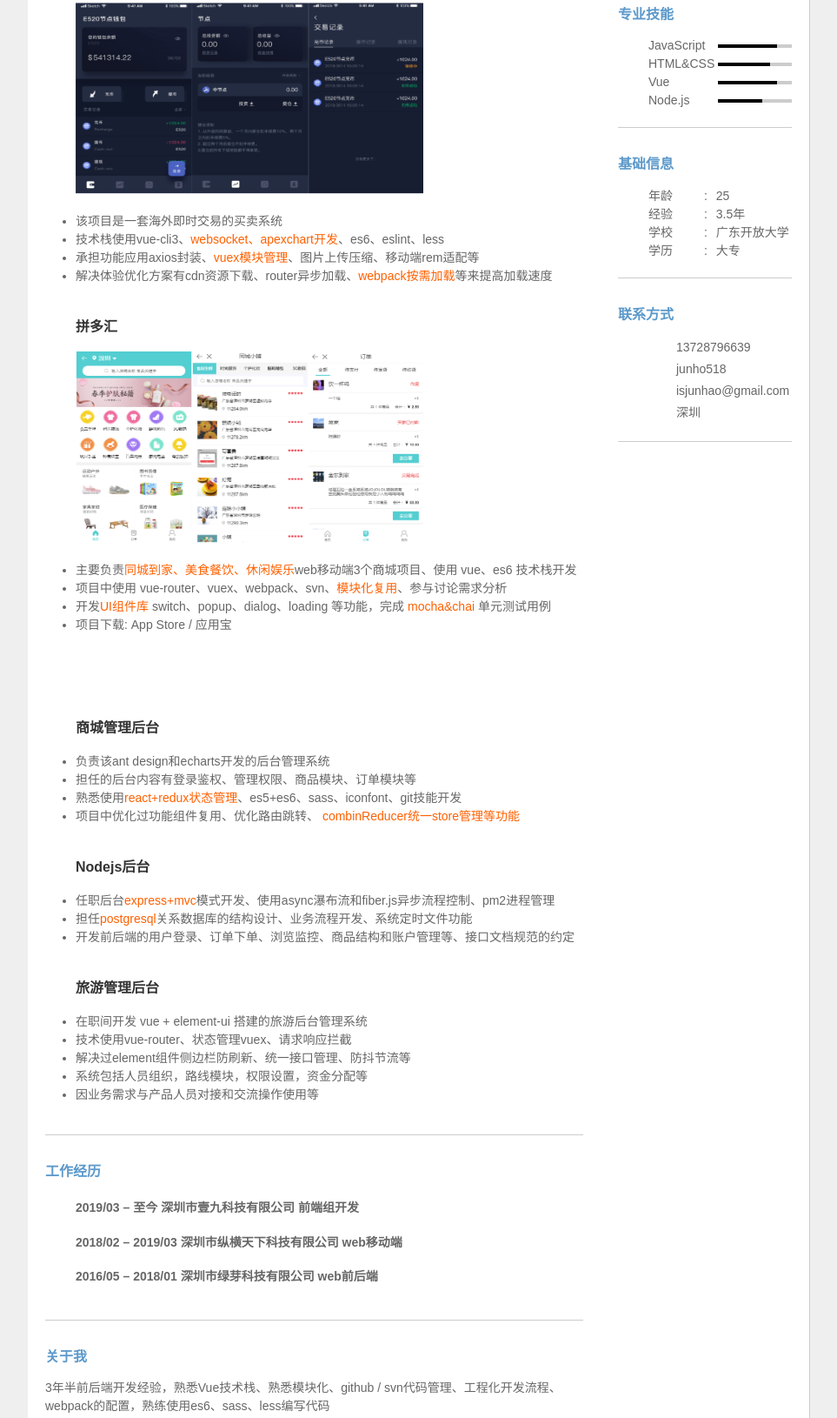
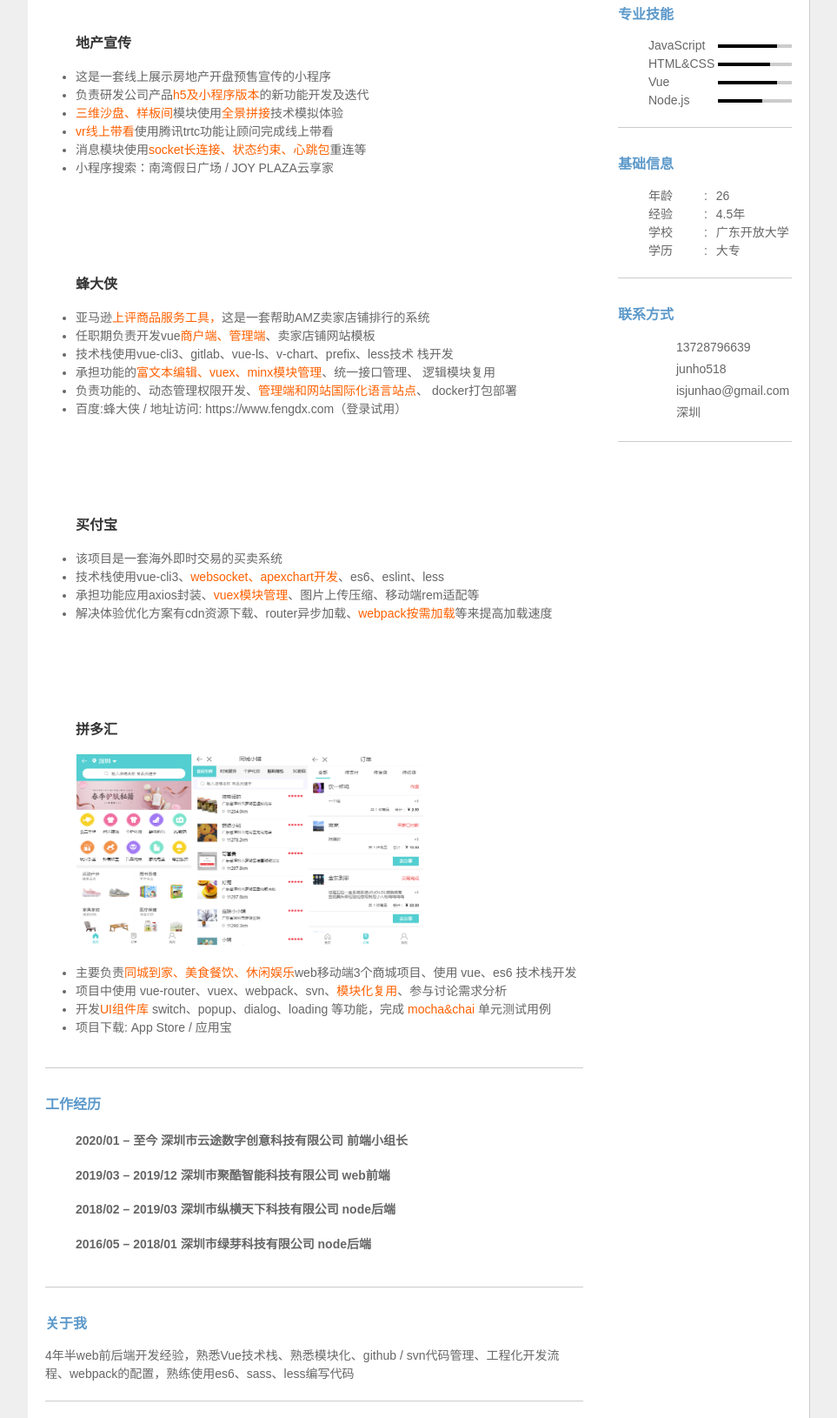
Before and after one commit to junhoo/resume, a plain HTML site: page index.html in a window 1280 px wide. Shown: the part 271-1901 px from the top of the page at 87% size, without its empty margins (158-1121 px from the left). Drawn offline with Linux system fonts and the light colour scheme.

Commit message:
upx text

```diff
--- a/css/main.css
+++ b/css/main.css
@@ -96,7 +96,7 @@
 }
 
 section .space {
-  padding-top: 5px;
+  padding-top: 80px;
   padding-bottom: 15px;
 }
 
--- a/index.html
+++ b/index.html
@@ -1,17 +1,18 @@
-
 <!DOCTYPE html>
 <html lang="en">
+
 <head>
   <meta charset="UTF-8">
   <meta name="viewport" content="width=device-width">
   <title>钟俊浩-前端开发</title>
   <link rel="stylesheet" href="./css/main.css">
 </head>
+
 <body>
   <div class="layout" id="page">
     <header>
       <h1>钟俊浩</h1>
-      <p>3.5年web前后端工程师</p>
+      <p>4年web前后端工程师</p>
       <div class="avatar">
         <img src="http://www.lgstatic.com/i/image2/M01/F2/95/CgoB5lx_xn2AGGEBAADPlm5-ZIE240.JPG">
       </div>
@@ -21,9 +22,32 @@
       <section>
         <h2>项目经历</h2>
         <div class="item space">
+          <h3>地产宣传</h3>
+          <ul>
+            <li>这是一套线上展示房地产开盘预售宣传的小程序</li>
+            <li>负责研发公司产品<span class="high-light">h5及小程序版本</span>的新功能开发及迭代</li>
+            <li><span class="high-light">三维沙盘、样板间</span>模块使用<span class="high-light">全景拼接</span>技术模拟体验</li>
+            <li><span class="high-light">vr线上带看</span>使用腾讯trtc功能让顾问完成线上带看</li>
+            <li>消息模块使用<span class="high-light">socket长连接、状态约束、心跳包</span>重连等</li>
+            <li>小程序搜索：南湾假日广场 / JOY PLAZA云享家</li>
+          </ul>
+        </div>
+
+        <div class="item space">
+          <h3>蜂大侠</h3>
+          <ul>
+            <li>亚马逊<span class="high-light">上评商品服务工具，</span>这是一套帮助AMZ卖家店铺排行的系统</li>
+            <li>任职期负责开发vue<span class="high-light">商户端、管理端</span>、卖家店铺网站模板</li>
+            <li>技术栈使用vue-cli3、gitlab、vue-ls、v-chart、prefix、less技术 栈开发</li>
+            <li>承担功能的<span class="high-light">富文本编辑、vuex、minx模块管理</span>、统一接口管理、 逻辑模块复用</li>
+            <li>负责功能的、动态管理权限开发、<span class="high-light">管理端和网站国际化语言站点</span>、 docker打包部署</li>
+            <li>百度:蜂大侠 / 地址访问: https://www.fengdx.com（登录试用）</li>
+          </ul>
+        </div>
+        <div class="item space">
           <h3>买付宝</h3>
           <ul>
-            <img src="./img/T1tp.png">
+            <!-- <img src="./img/T1tp.png"> -->
             <li>该项目是一套海外即时交易的买卖系统</li>
             <li>技术栈使用vue-cli3、<span class="high-light">websocket、apexchart开发</span>、es6、eslint、less</li>
             <li>承担功能应用axios封装、<span class="high-light">vuex模块管理</span>、图片上传压缩、移动端rem适配等</li>
@@ -37,40 +61,9 @@
             <img src="./img/L2f1f.png">
             <li>主要负责<span class="high-light">同城到家、美食餐饮、休闲娱乐</span>web移动端3个商城项目、使用 vue、es6 技术栈开发</li>
             <li>项目中使用 vue-router、vuex、webpack、svn、<span class="high-light">模块化复用</span>、参与讨论需求分析</li>
-            <li>开发<span class="high-light">UI组件库</span> switch、popup、dialog、loading 等功能，完成 <span class="high-light">mocha&chai</span> 单元测试用例</li>
+            <li>开发<span class="high-light">UI组件库</span> switch、popup、dialog、loading 等功能，完成 <span
+                class="high-light">mocha&chai</span> 单元测试用例</li>
             <li>项目下载: App Store / 应用宝</li>
-          </ul>
-        </div>
-
-        <div class="item space" style="margin-top: 60px;">
-          <h3>商城管理后台</h3>
-          <ul>
-            <li>负责该ant design和echarts开发的后台管理系统</li>
-            <li>担任的后台内容有登录鉴权、管理权限、商品模块、订单模块等</li>
-            <li>熟悉使用<span class="high-light">react+redux状态管理</span>、es5+es6、sass、iconfont、git技能开发</li>
-            <li>项目中优化过功能组件复用、优化路由跳转、
-                <span class="high-light">combinReducer统一store管理等功能</span>
-            </li>
-          </ul>
-        </div>
-
-        <div class="item space">
-          <h3>Nodejs后台</h3>
-          <ul>
-            <li>任职后台<span class="high-light">express+mvc</span>模式开发、使用async瀑布流和fiber.js异步流程控制、pm2进程管理</li>
-            <li>担任<span class="high-light">postgresql</span>关系数据库的结构设计、业务流程开发、系统定时文件功能</li>
-            <li>开发前后端的用户登录、订单下单、浏览监控、商品结构和账户管理等、接口文档规范的约定</li>
-          </ul>
-        </div>
-
-        <div class="item space">
-          <h3>旅游管理后台</h3>
-          <ul>
-            <li>在职间开发 vue + element-ui 搭建的旅游后台管理系统</li>
-            <li>技术使用vue-router、状态管理vuex、请求响应拦截</li>
-            <li>解决过element组件侧边栏防刷新、统一接口管理、防抖节流等</li>
-            <li>系统包括人员组织，路线模块，权限设置，资金分配等</li>
-            <li>因业务需求与产品人员对接和交流操作使用等</li>
           </ul>
         </div>
       </section>
@@ -78,15 +71,16 @@
       <section>
         <h2>工作经历</h2>
         <div class="item">
-          <h4>2019/03 – 至今 深圳市壹九科技有限公司 前端组开发</h5>
-          <h4>2018/02 – 2019/03 深圳市纵横天下科技有限公司 web移动端</h5>
-          <h4>2016/05 – 2018/01 深圳市绿芽科技有限公司 web前后端</h5>
+          <h4>2020/01 – 至今 深圳市云途数字创意科技有限公司 前端小组长</h4>
+          <h4>2019/03 – 2019/12 深圳市聚酷智能科技有限公司 web前端</h4>
+          <h4>2018/02 – 2019/03 深圳市纵横天下科技有限公司 node后端</h4>
+          <h4>2016/05 – 2018/01 深圳市绿芽科技有限公司 node后端</h4>
         </div>
       </section>
 
       <section>
         <h2>关于我</h2>
-        <p>3年半前后端开发经验，熟悉Vue技术栈、熟悉模块化、github / svn代码管理、工程化开发流程、webpack的配置，熟练使用es6、sass、less编写代码</p>
+        <p>4年半web前后端开发经验，熟悉Vue技术栈、熟悉模块化、github / svn代码管理、工程化开发流程、webpack的配置，熟练使用es6、sass、less编写代码</p>
       </section>
 
       <section>
@@ -124,11 +118,11 @@
         <div class="detail personal">
           <div class="item">
             <span>年龄</span>
-            <span>25</span>
+            <span>26</span>
           </div>
           <div class="item">
             <span>经验</span>
-            <span>3.5年</span>
+            <span>4.5年</span>
           </div>
           <div class="item">
             <span>学校</span>
@@ -145,19 +139,27 @@
         <h2>联系方式</h2>
         <div class="detail contact">
           <div class="item">
-            <svg><use xlink:href="#icon-phone"/></svg>
+            <svg>
+              <use xlink:href="#icon-phone" />
+            </svg>
             <span>13728796639</span>
           </div>
           <div class="item">
-            <svg><use xlink:href="#icon-wechat"/></svg>
+            <svg>
+              <use xlink:href="#icon-wechat" />
+            </svg>
             <span>junho518</span>
           </div>
           <div class="item">
-            <svg aria-hidden="true"><use xlink:href="#icon-mail"/></svg>
+            <svg aria-hidden="true">
+              <use xlink:href="#icon-mail" />
+            </svg>
             <span>isjunhao@gmail.com</span>
           </div>
           <div class="item">
-            <svg><use xlink:href="#icon-location"/></svg>
+            <svg>
+              <use xlink:href="#icon-location" />
+            </svg>
             <span>深圳</span>
           </div>
         </div>
@@ -167,4 +169,5 @@
   </div>
   <script src="//at.alicdn.com/t/font_963522_ysjp62qwni.js"></script>
 </body>
+
 </html>
```
Also changed, not shown: package-lock.json.
